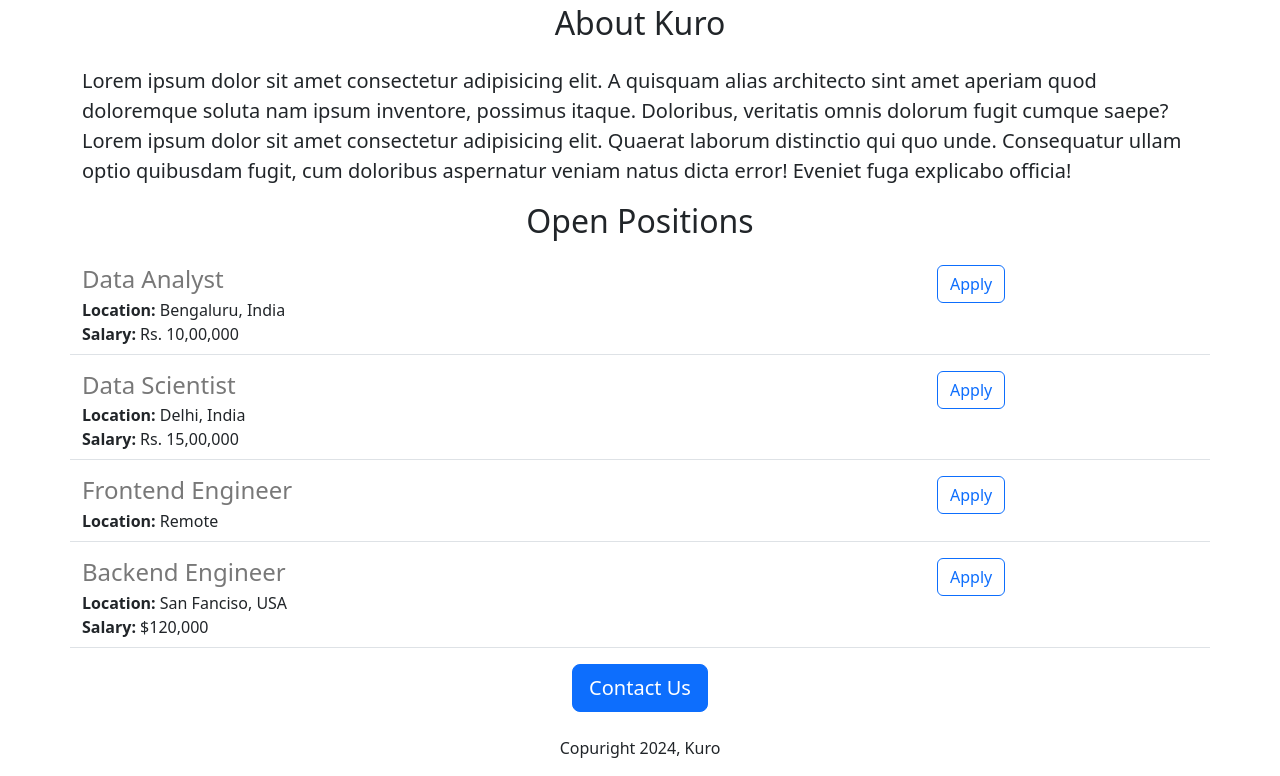
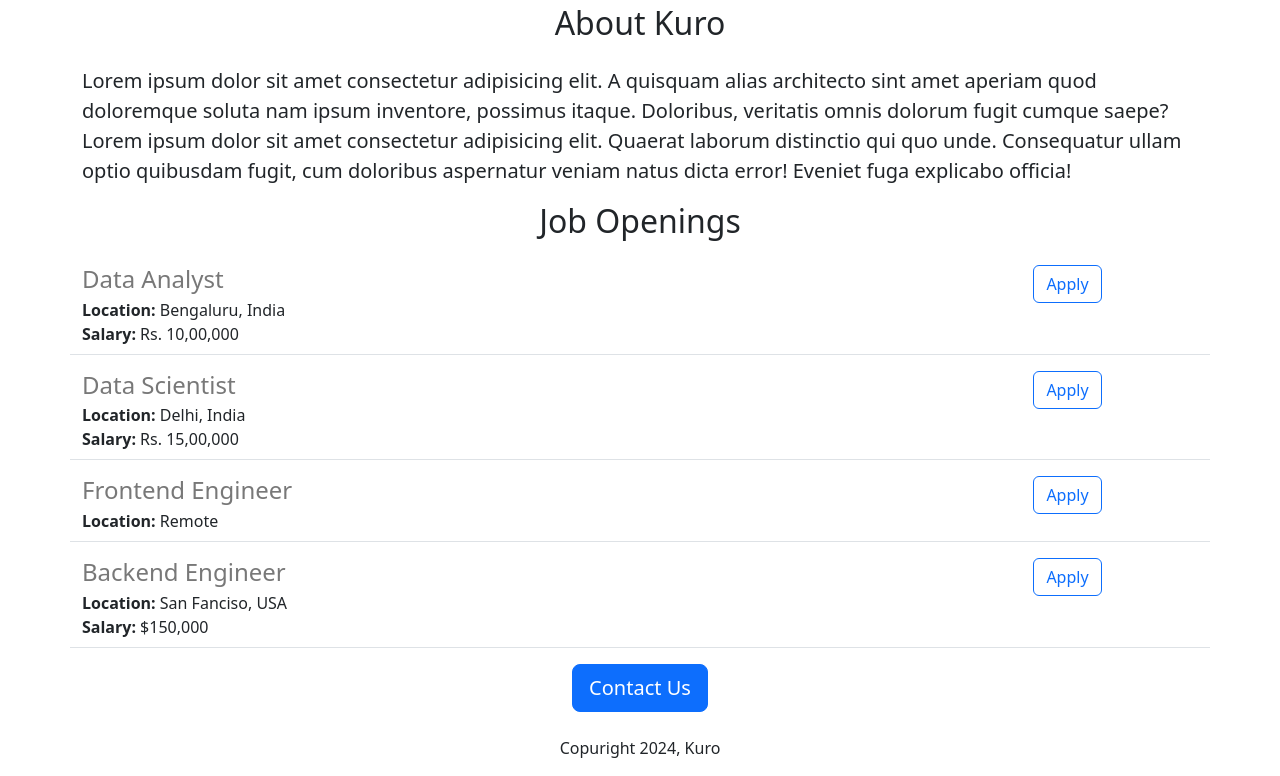
Before and after one commit to DineshMitta/kuro-careers-website, a Flask app: page / in a window 1280 px wide. Shown: the part 644-1420 px from the top of the page. Run offline with Flask 3, Linux system fonts and the light colour scheme.

Commit message:
added some changes

```diff
--- a/app.py
+++ b/app.py
@@ -28,7 +28,7 @@ JOBS = [
         'id' : 4,
         'title' : 'Backend Engineer',
         'location' : 'San Fanciso, USA',
-            'salary' : '$120,000',
+            'salary' : '$150,000',
     },
 
 ]
--- a/templates/home.html
+++ b/templates/home.html
@@ -29,7 +29,7 @@
                   Consequatur ullam optio quibusdam fugit, cum doloribus aspernatur veniam natus dicta error! Eveniet fuga explicabo officia!
                 </p>
 
-             <h2 class="text-center mt-2 mb-4">Open Positions</h2>
+             <h2 class="text-center mt-2 mb-4">Job Openings</h2>
 
                     <div>
                         {% for job in jobs %}
--- a/templates/jobitem.html
+++ b/templates/jobitem.html
@@ -19,8 +19,8 @@
     {% endif %}
 </div>
 
-    <div class="col-3">
-         <button type="button" class="btn btn-outline-primary">Apply</button>
+    <div class="col-3 text-center">
+         <button  type="button" class="btn btn-outline-primary">Apply</button>
     </div>
 
 </div>
```
